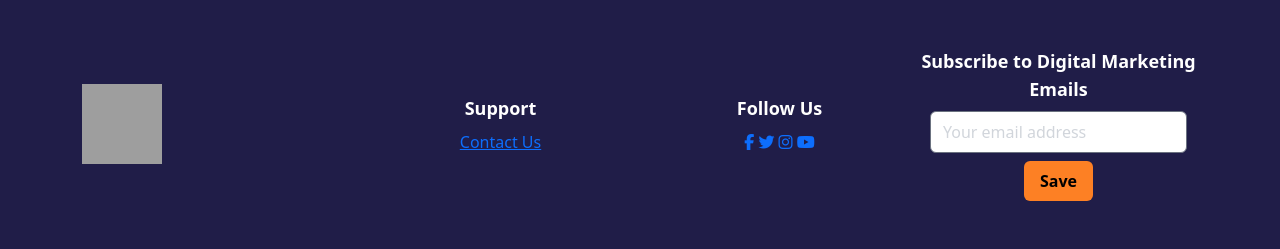
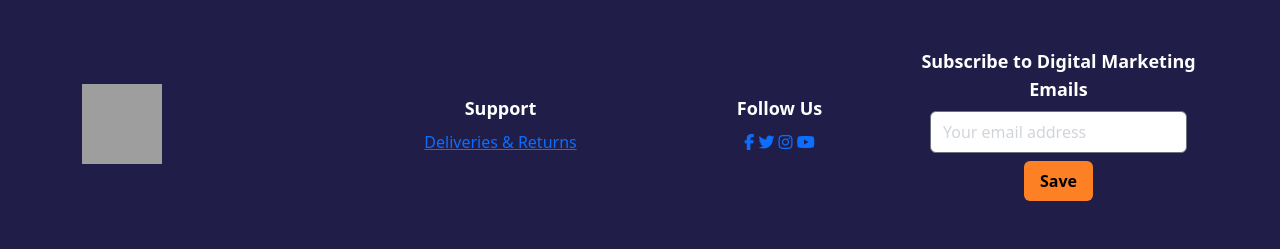
Before and after one commit to emmaC11/brick-by-brick, a Django app: page / in a window 1280 px wide. Shown: the part 881-1130 px from the top of the page. Run offline with Django 3.2, Linux system fonts and the light colour scheme; style sheets or scripts are compiled from the project's sources; some libraries are stand-ins or nearby versions; grey boxes are pictures that could not be loaded.

Commit message:
replace 'contact us' 'a' tag to delivery & returns

```diff
--- a/templates/footer.html
+++ b/templates/footer.html
@@ -7,7 +7,7 @@
         <div class="text-center md:w-1/4 mb-6 md:mb-0">
             <h4 class="text-lg font-semibold">Support</h4>
             <div class="footer-links">
-                <a href="#" class="hover:underline">Contact Us</a>
+                <a href="#" class="hover:underline">Deliveries & Returns</a>
             </div>
         </div>
         <div class="text-center md:w-1/4 mb-6 md:mb-0">
```
